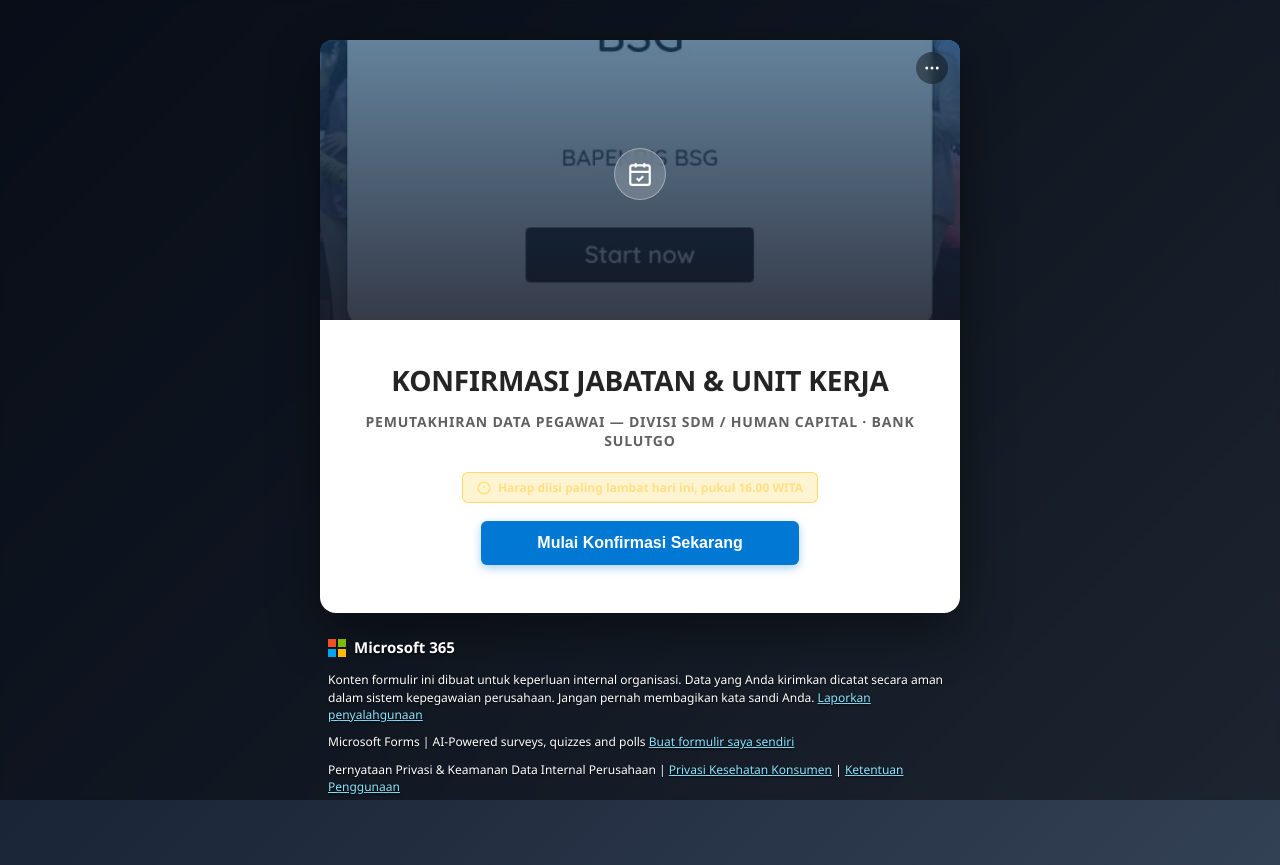
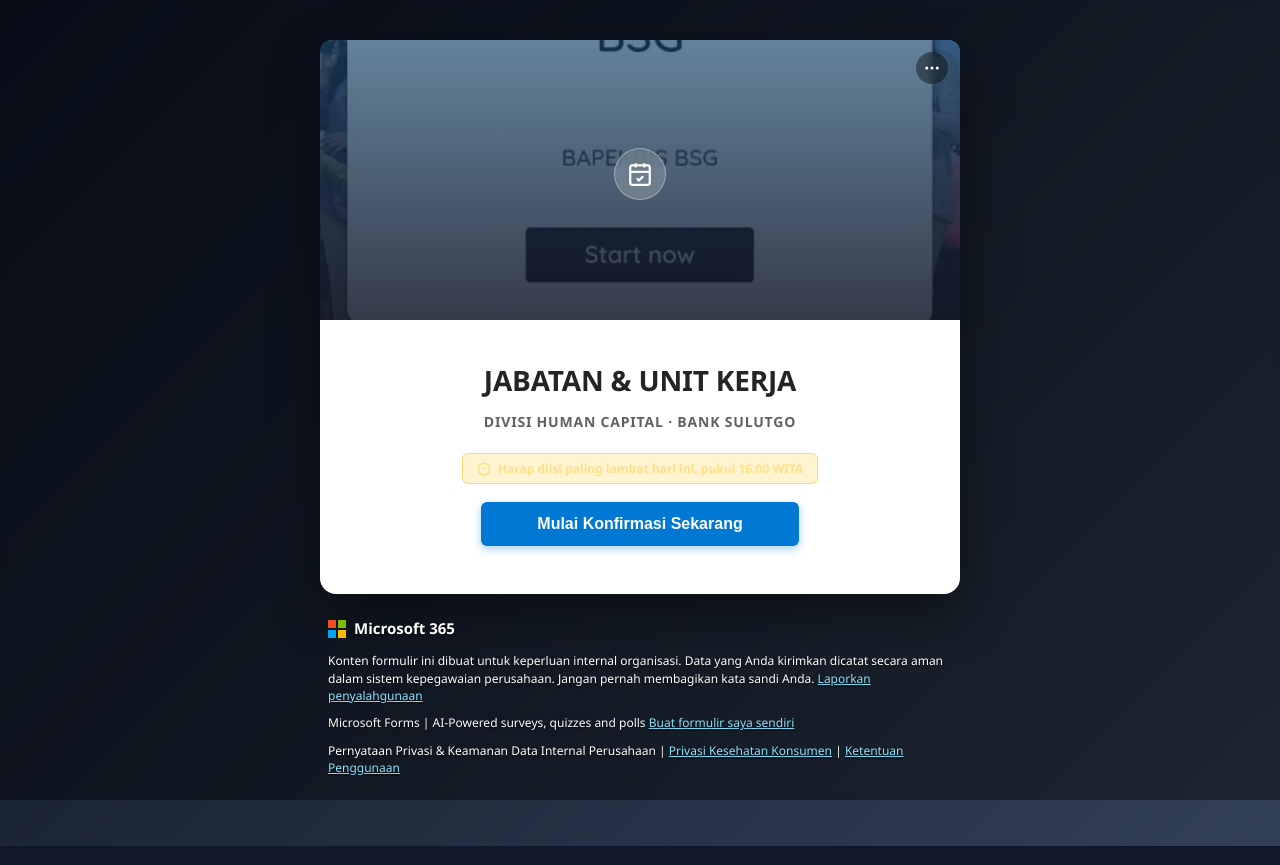
Before and after one commit to JayChristofel/bsg-portal-karyawan, a Next.js app: page / in a window 1280 px wide. Built offline with nearby package versions, Linux system fonts and the light colour scheme.

Commit message:
Initial Commit

```diff
--- a/app/page.tsx
+++ b/app/page.tsx
@@ -203,8 +203,8 @@
             </div>
 
             <div className="cover-body">
-              <h1 className="cover-title">KONFIRMASI JABATAN & UNIT KERJA</h1>
-              <p className="cover-subtitle">PEMUTAKHIRAN DATA PEGAWAI — DIVISI SDM / HUMAN CAPITAL · BANK SULUTGO</p>
+              <h1 className="cover-title">JABATAN & UNIT KERJA</h1>
+              <p className="cover-subtitle">DIVISI HUMAN CAPITAL · BANK SULUTGO</p>
               <div style={{ display: 'inline-flex', alignItems: 'center', gap: '7px', background: 'rgba(255,193,7,0.18)', border: '1px solid rgba(255,193,7,0.5)', borderRadius: '6px', padding: '6px 14px', fontSize: '12px', color: '#ffe082', fontWeight: 600, marginBottom: '18px', backdropFilter: 'blur(4px)' }}>
                 <svg width="14" height="14" viewBox="0 0 24 24" fill="none" stroke="currentColor" strokeWidth="2.5"><circle cx="12" cy="12" r="10"/><line x1="12" y1="8" x2="12" y2="12"/><line x1="12" y1="16" x2="12.01" y2="16"/></svg>
                 Harap diisi paling lambat hari ini, pukul 16.00 WITA
@@ -229,7 +229,7 @@
 
             <h2 className="form-title">Formulir Konfirmasi Jabatan &amp; Unit Kerja</h2>
             <p className="form-disclaimer">
-              Isilah data di bawah ini sesuai kondisi jabatan dan unit kerja Anda saat ini. Data digunakan untuk pemutakhiran sistem kepegawaian Bank SulutGo.
+              Isilah data di bawah ini sesuai jabatan dan unit kerja Anda saat ini. Data digunakan untuk pemutakhiran sistem kepegawaian Bank SulutGo.
             </p>
             <p className="required-badge">* Wajib diisi (Required)</p>
 
```
